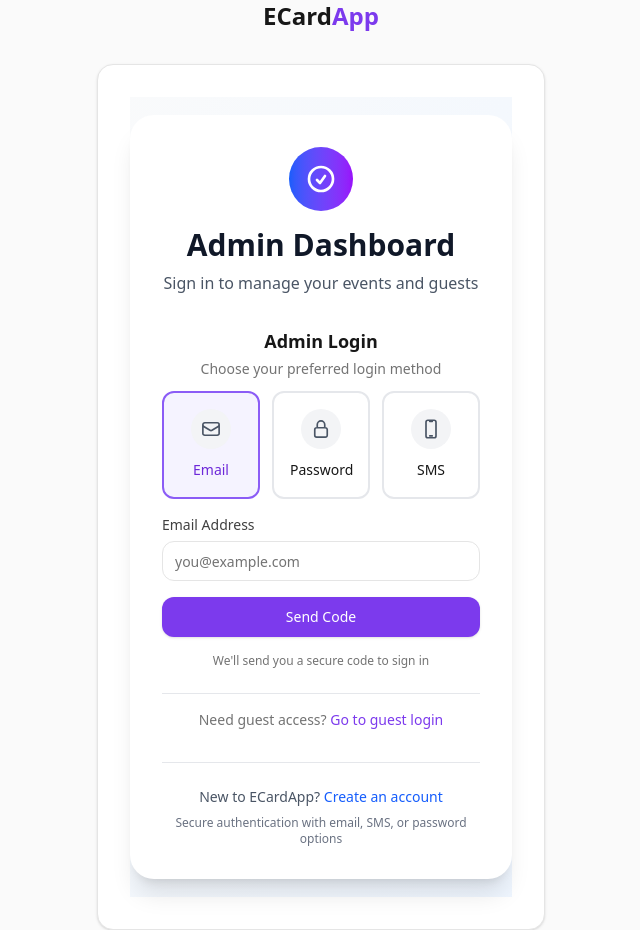
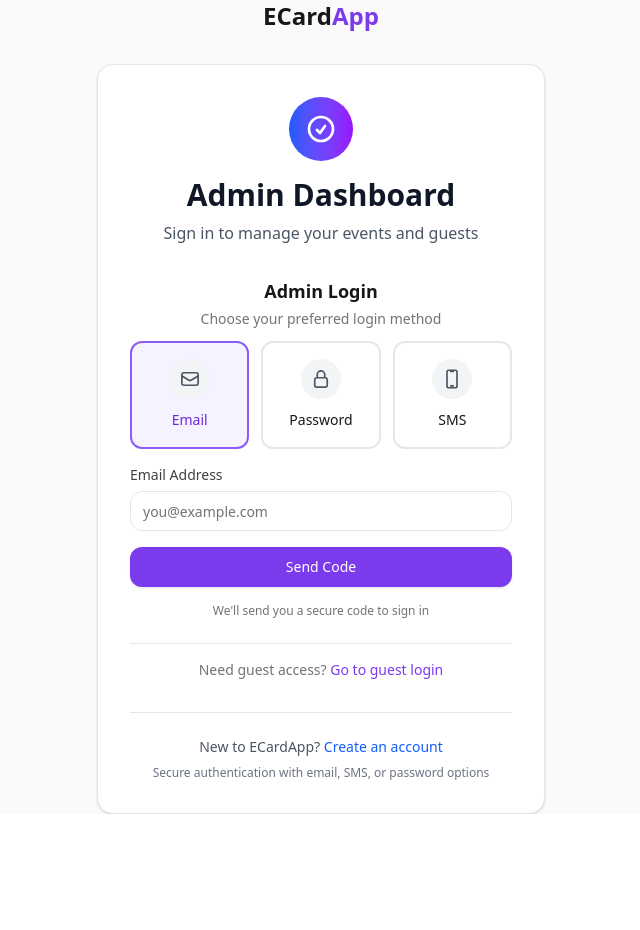
Before and after one commit to camster91/ECardApp, a Next.js app: page /login in a window 1280 px wide. Shown: the whole page, without its empty margins (319-959 px from the left). After the commit the page ends 814 px from the top, so only its background shows below. Built offline with nearby package versions, Linux system fonts and the light colour scheme; no server answers.

Commit message:
Fix login page layout to remove duplicate containers

```diff
--- a/src/app/(auth)/login/page.tsx
+++ b/src/app/(auth)/login/page.tsx
@@ -8,8 +8,7 @@
 
 export default function LoginPage() {
   return (
-    <div className="min-h-screen flex items-center justify-center bg-gradient-to-br from-gray-50 to-blue-50">
-      <div className="max-w-md w-full p-8 bg-white rounded-2xl shadow-xl">
+    <>
       <div className="text-center mb-8">
         <div className="inline-flex items-center justify-center w-16 h-16 rounded-full bg-gradient-to-r from-blue-600 to-purple-600 mb-4">
           <svg className="w-8 h-8 text-white" fill="none" viewBox="0 0 24 24" stroke="currentColor" strokeWidth={2}>
@@ -42,7 +41,6 @@
           </p>
         </div>
       </div>
-      </div>
-    </div>
+    </>
   );
 }
```
Lines whose indentation alone changed are shown as unchanged.
